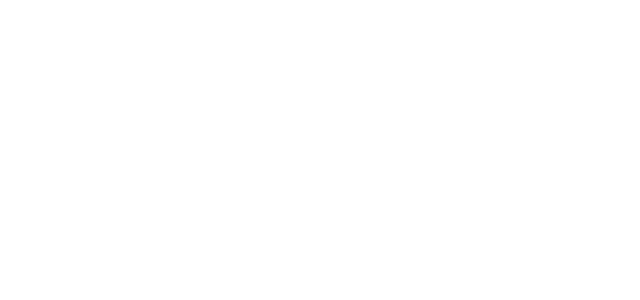
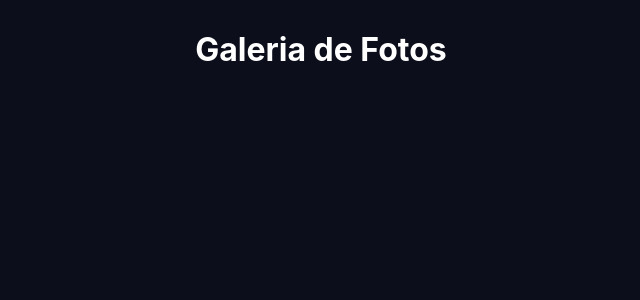
Before and after one commit to diegrp/Photo-Gallery-App, a React (Create React App) app: page / in a window 1280 px wide. Shown: the top 300 px of the page, without its empty margins (319-959 px from the left). Built offline with nearby package versions, Linux system fonts and the light colour scheme.

Commit message:
Styling and structuring index App, and importing our PhotoGallery

```diff
--- /dev/null
+++ b/src/App.styles.ts
@@ -0,0 +1,20 @@
+import styled from 'styled-components';
+
+export const Container = styled.div`
+  background-color: var(--background-app);
+  min-height: 100vh;
+  color: #fff;
+`;
+
+export const Wrapper = styled.div`
+  max-width: 980px;
+  margin: 0 auto;
+  padding: 30px 2%;
+`;
+
+export const Heading = styled.h1`
+  text-align: center;
+  font-size: var(--medium);
+  font-weight: bold;
+  margin-bottom: 30px;
+`;
--- a/src/App.tsx
+++ b/src/App.tsx
@@ -1,8 +1,17 @@
+import * as C from './App.styles';
+import PhotoGallery from './Components/PhotoGallery';
+
+// Render App Final
+
 const App = () => {
-  return (
-    <div>
-
-    </div>
+  return(
+    <C.Container>
+      <C.Wrapper>
+        <C.Heading>Galeria de Fotos</C.Heading>
+        {/* Componente de Galeria de Fotos */}
+        <PhotoGallery/>
+      </C.Wrapper>
+    </C.Container>
   )
 }
 
```
